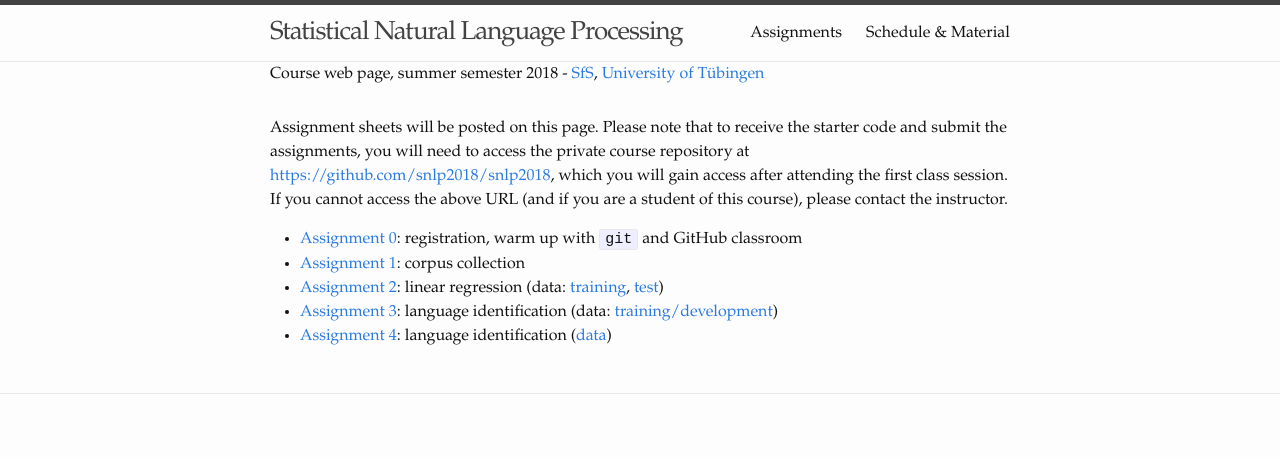
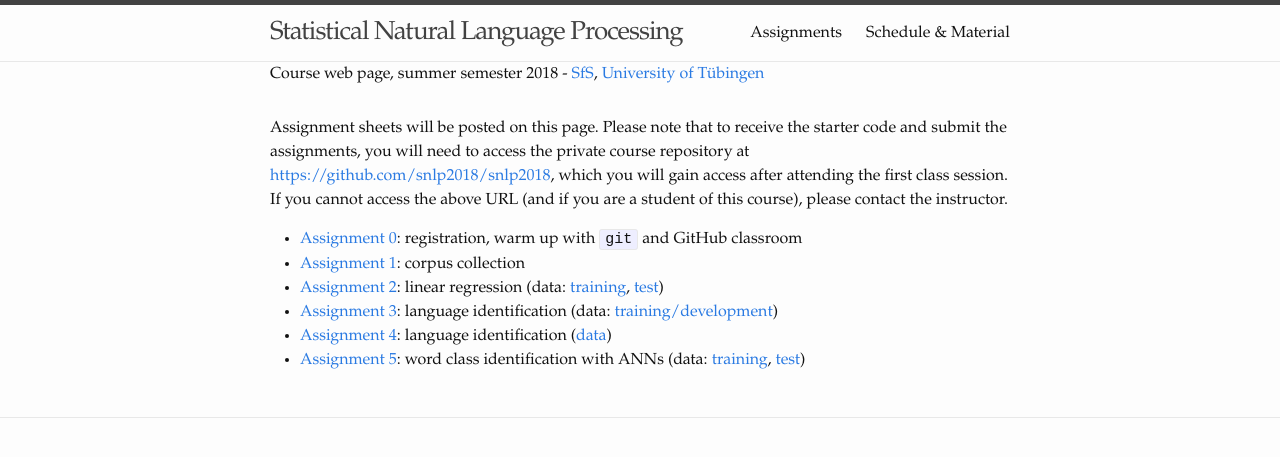
Before and after one commit to snlp2018/snlp2018.github.io, a Jekyll site: the page built from assignments.md, in a window 1280 px wide. Shown: the top 457 px of the page. Built offline with Jekyll 4.4.1, drawn with Linux system fonts in a browser that asks for light colours.

Commit message:
Add assignment 5

```diff
--- a/assignments.md
+++ b/assignments.md
@@ -27,3 +27,7 @@ please contact the instructor.
 - [Assignment 4](assignment4.pdf):
     language identification
     ([data](data/assignment4-data.tar.gz))
+- [Assignment 5](assignment5.pdf):
+    word class identification with ANNs
+    (data: [training](data/assignment5-train.txt.gz),
+           [test](data/assignment5-test.txt.gz))
```
Also changed, not shown: 3 other files.
